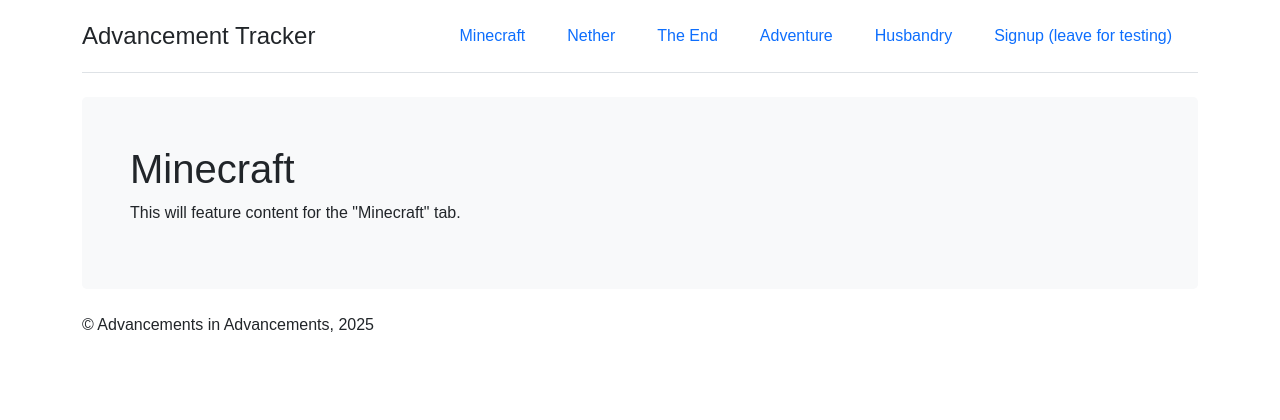
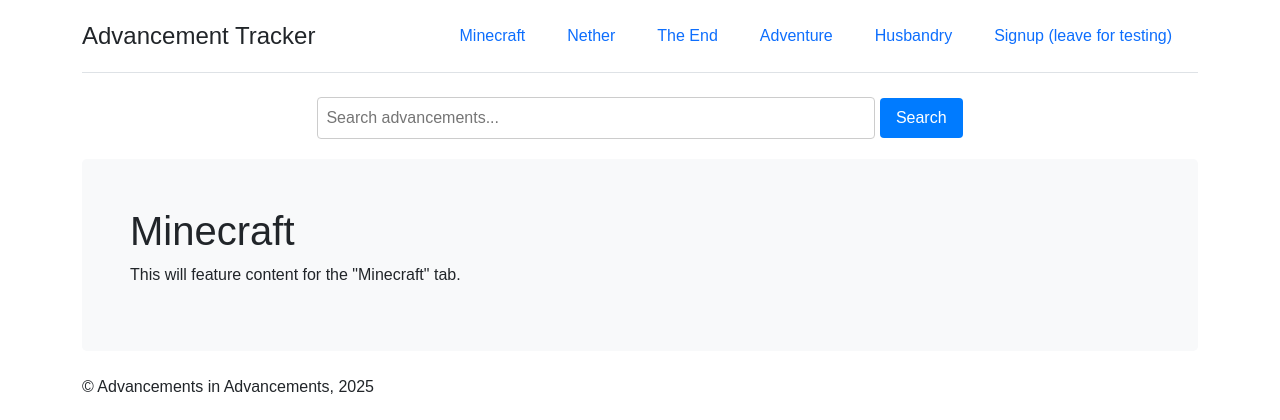
Before and after one commit to AltruisticNut/cs2300-project, a Flask app: template templates/index.html in a window 1280 px wide. Shown: the top 420 px of the page. Run offline with Flask 3, Linux system fonts and the light colour scheme; the template is opened without the code that fills it, so the values that code supplies are empty; some web fonts are replaced.

Commit message:
Update index.html

```diff
--- a/templates/index.html
+++ b/templates/index.html
@@ -108,6 +108,13 @@
     }
 </style>
 
+<div class="search-container">
+    <form method="POST" action="/">
+        <input type="text" name="search" placeholder="Search advancements..." value="">
+        <button type="submit">Search</button>
+    </form>
+</div>
+
 			</header>
 			<div class="p-5 mb-4 bg-light rounded-3">
 				<div id="Minecraft" class="view active">
```
